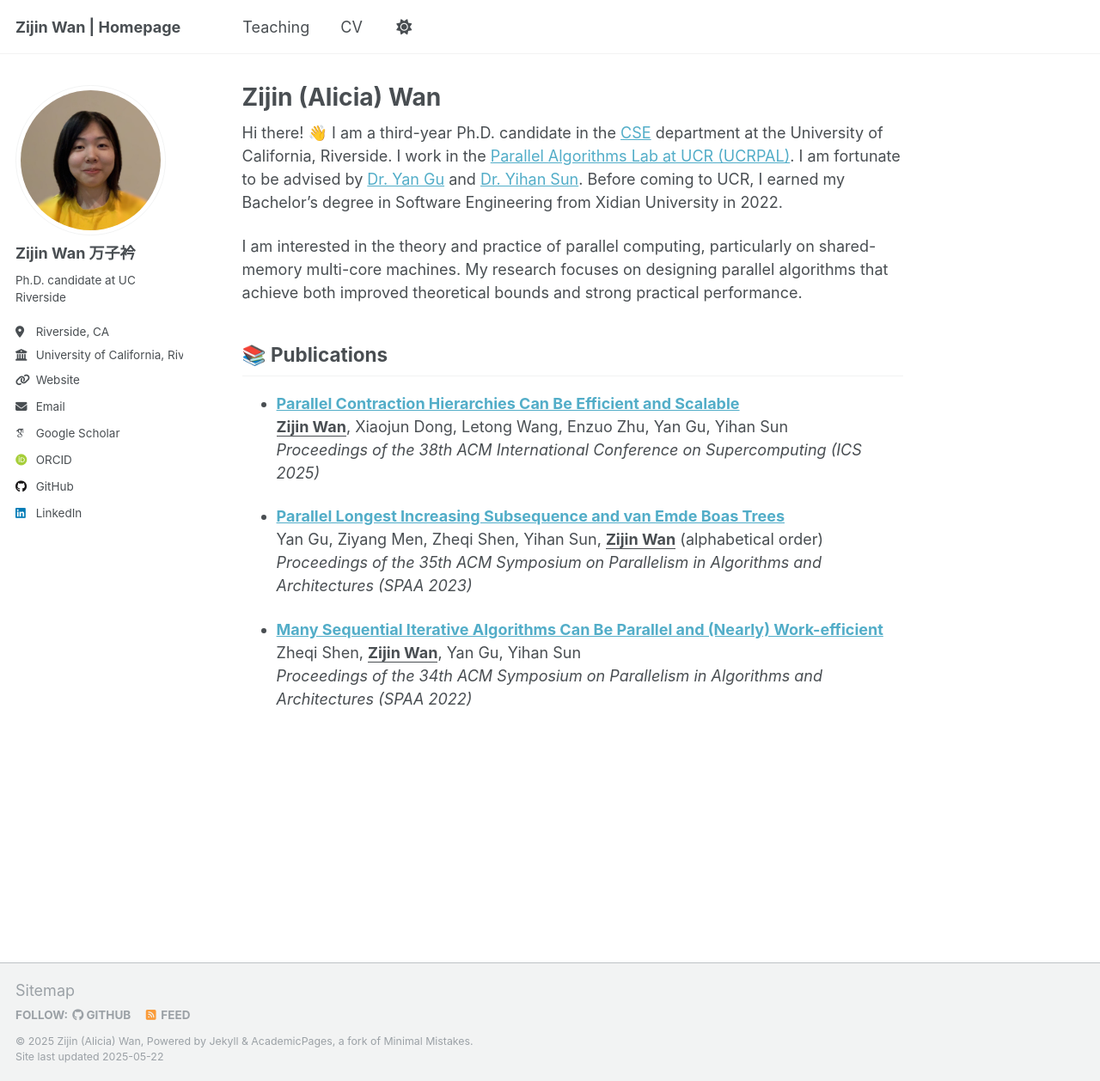
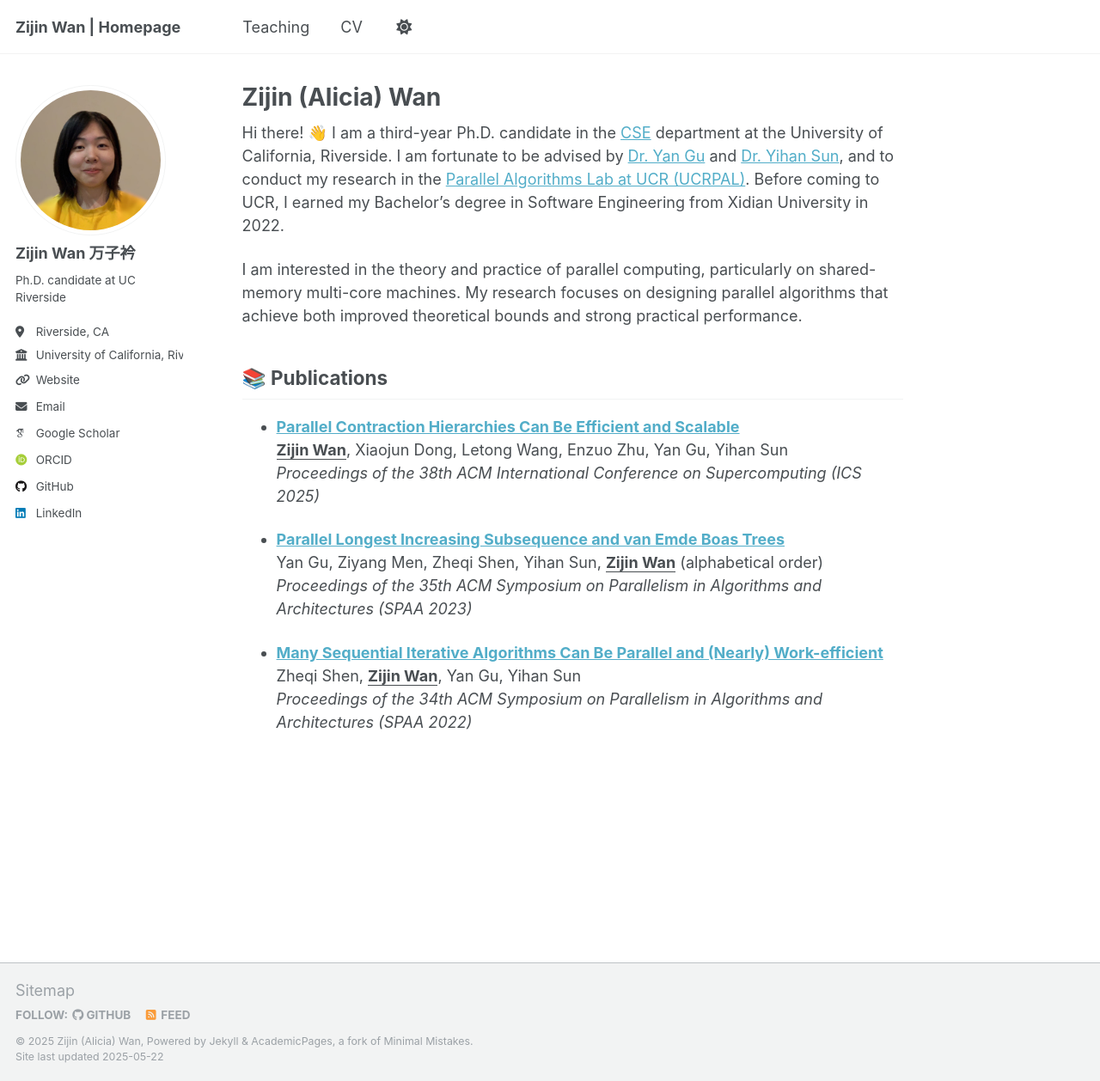
Before and after one commit to easinal/easinal.github.io, a Jekyll site: the page built from _pages/about.md, in a window 1280 px wide and 1258 px high. Shown: the whole window at 86% size. Built offline with Jekyll 4.4.1, drawn with Linux system fonts in a browser that asks for light colours; some web fonts are replaced.

Commit message:
Update about.md

```diff
--- a/_pages/about.md
+++ b/_pages/about.md
@@ -7,7 +7,7 @@ redirect_from:
   - /about.html
 ---
 
-Hi there! 👋 I am a third-year Ph.D. candidate in the [CSE](https://www1.cs.ucr.edu) department at the University of California, Riverside. I work in the [Parallel Algorithms Lab at UCR (UCRPAL)](https://pal.cs.ucr.edu/index.html). I am fortunate to be advised by [Dr. Yan Gu](https://www.cs.ucr.edu/~ygu/) and [Dr. Yihan Sun](https://www.cs.ucr.edu/~yihans/). Before coming to UCR, I earned my Bachelor's degree in Software Engineering from Xidian University in 2022.
+Hi there! 👋 I am a third-year Ph.D. candidate in the [CSE](https://www1.cs.ucr.edu) department at the University of California, Riverside. I am fortunate to be advised by [Dr. Yan Gu](https://www.cs.ucr.edu/~ygu/) and [Dr. Yihan Sun](https://www.cs.ucr.edu/~yihans/), and to conduct my research in the [Parallel Algorithms Lab at UCR (UCRPAL)](https://pal.cs.ucr.edu/index.html). Before coming to UCR, I earned my Bachelor's degree in Software Engineering from Xidian University in 2022.
 
 I am interested in the theory and practice of parallel computing, particularly on shared-memory multi-core machines. My research focuses on designing parallel algorithms that achieve both improved theoretical bounds and strong practical performance.
 
```
